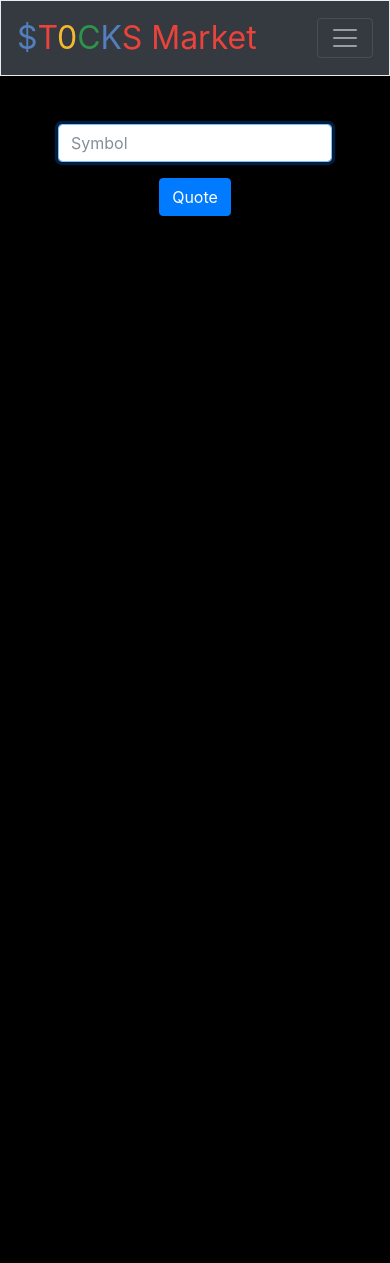
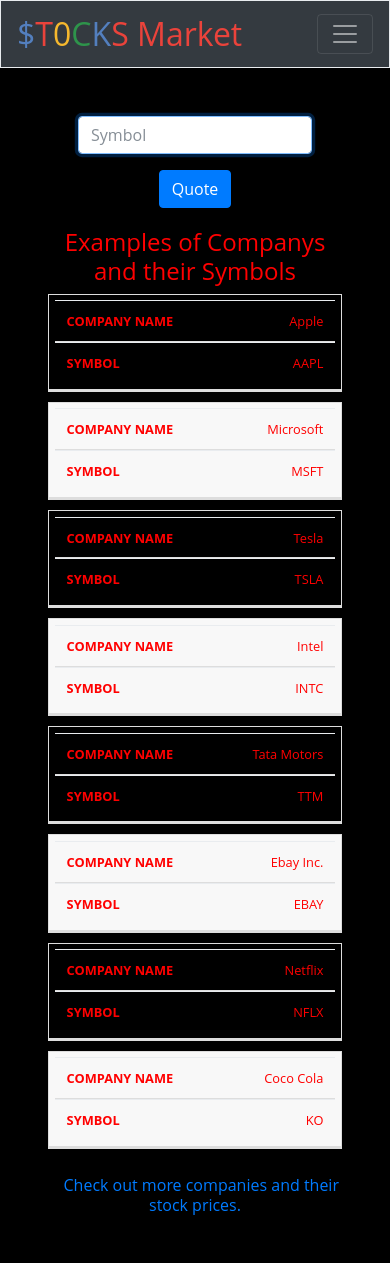
Before and after one commit to greysou1/stockmarket-website, a Flask app: page /quote in a window 390 px wide. Before the commit the page ends 216 px from the top, so only its background shows below. Run offline with Flask 2, Linux system fonts and the light colour scheme; the visitor is signed in with stand-in values (Sample User, id 1); some libraries are stand-ins or nearby versions.

Commit message:
Added examples for companies and their stock prices in quote tab

```diff
--- a/static/styles.css
+++ b/static/styles.css
@@ -52,6 +52,93 @@ main img
 body {
     background-color: black;
 }
-th, td, p{
+th, td, p, h4{
     color: red;
 }
+
+
+body {
+    font-family: "Open Sans", sans-serif;
+    line-height: 1.25;
+  }
+
+  table {
+    border: 1px solid #ccc;
+    border-collapse: collapse;
+    margin: 0;
+    padding: 0;
+    width: 100%;
+    table-layout: fixed;
+  }
+
+  table caption {
+    font-size: 1.5em;
+    margin: .5em 0 .75em;
+  }
+
+  table tr {
+    background-color: #f8f8f8;
+    border: 1px solid #ddd;
+    padding: .35em;
+  }
+
+  table th,
+  table td {
+    padding: .625em;
+    text-align: center;
+  }
+
+  table th {
+    font-size: .85em;
+    letter-spacing: .1em;
+    text-transform: uppercase;
+  }
+
+  @media screen and (max-width: 600px) {
+    table {
+      border: 0;
+    }
+
+    table caption {
+      font-size: 1.3em;
+    }
+
+    table thead {
+      border: none;
+      clip: rect(0 0 0 0);
+      height: 1px;
+      margin: -1px;
+      overflow: hidden;
+      padding: 0;
+      position: absolute;
+      width: 1px;
+    }
+
+    table tr {
+      border-bottom: 3px solid #ddd;
+      display: block;
+      margin-bottom: .625em;
+    }
+
+    table td {
+      border-bottom: 1px solid #ddd;
+      display: block;
+      font-size: .8em;
+      text-align: right;
+    }
+
+    table td::before {
+      /*
+       aria-label has no advantage, it won't be read inside a table
+      content: attr(aria-label);
+      */
+      content: attr(data-label);
+      float: left;
+      font-weight: bold;
+      text-transform: uppercase;
+    }
+
+    table td:last-child {
+      border-bottom: 0;
+    }
+  }
--- a/templates/quote.html
+++ b/templates/quote.html
@@ -11,4 +11,52 @@
         </div>
         <button class="btn btn-primary" type="submit">Quote</button>
     </form>
+    &nbsp;&nbsp;&nbsp;&nbsp;
+    <h4>Examples of Companys and their Symbols</h4>
+    <table class="table table-striped">
+        <thead>
+          <tr>
+            <th scope="col">Company Name</th>
+
+            <th scope="col">Symbol</th>
+          </tr>
+        </thead>
+        <tbody>
+          <tr>
+            <td data-label="Company Name">Apple</td>
+            <td data-label="Symbol">AAPL</td>
+          </tr>
+          <tr>
+            <td scope="row" data-label="Company Name">Microsoft</td>
+            <td data-label="Symbol">MSFT</td>
+          </tr>
+          <tr>
+            <td scope="row" data-label="Company Name">Tesla</td>
+            <td data-label="Symbol">TSLA</td>
+          </tr>
+          <tr>
+            <td scope="row" data-label="Company Name">Intel</td>
+            <td data-label="Symbol">INTC</td>
+          </tr>
+          <tr>
+            <td scope="row" data-label="Company Name">Tata Motors</td>
+            <td data-label="Symbol">TTM</td>
+          </tr>
+          <tr>
+            <td scope="row" data-label="Company Name">Ebay Inc.</td>
+            <td data-label="Symbol">EBAY</td>
+          </tr>
+          <tr>
+            <td scope="row" data-label="Company Name">Netflix</td>
+            <td data-label="Symbol">NFLX</td>
+          </tr>
+          <tr>
+            <td scope="row" data-label="Company Name">Coco Cola</td>
+            <td data-label="Symbol">KO</td>
+          </tr>
+        </tbody>
+      </table>
+      &nbsp;&nbsp;
+      <a href="https://www.advfn.com/nasdaq/nasdaq.asp">Check out more companies and their stock prices.</a>
+
 {% endblock %}
```
